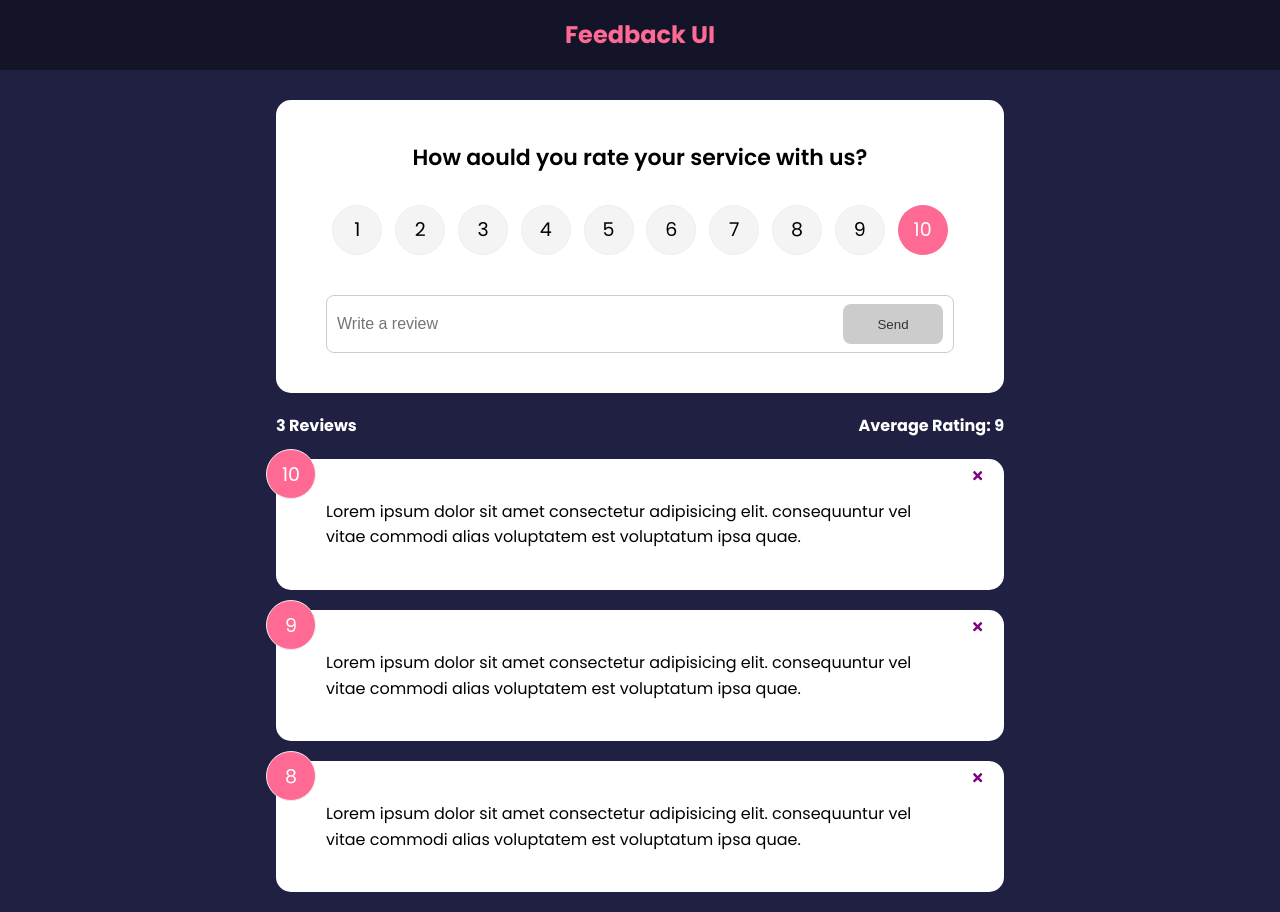
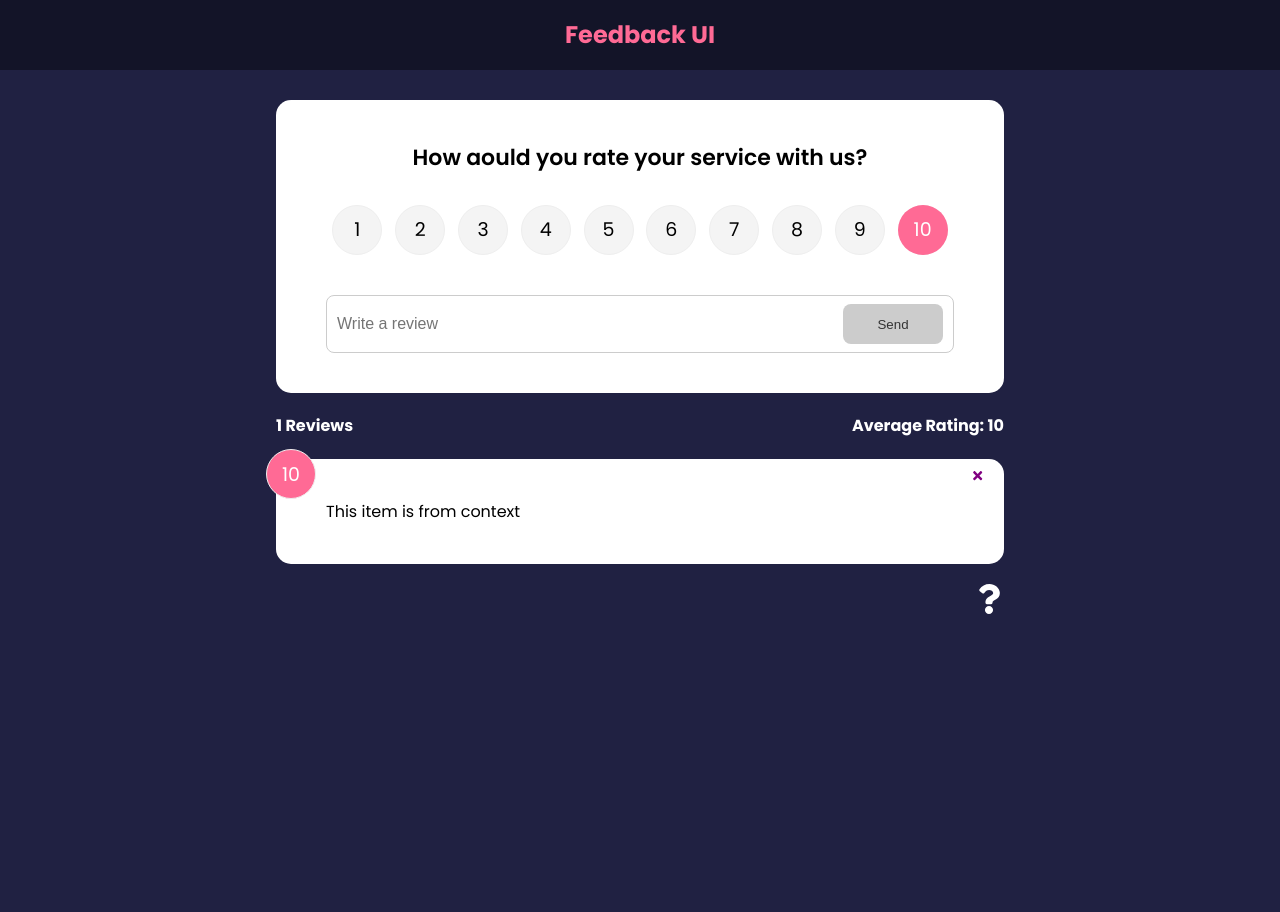
Before and after one commit to JoshuaIsADev/Feedback-App, a React (Create React App) app: page / in a window 1280 px wide. After the commit the page ends 800 px from the top, so only its background shows below. Built offline with nearby package versions, Linux system fonts and the light colour scheme; the HTML template or start-up script is replaced by a standard one.

Commit message:
created context & provider

```diff
--- a/src/App.js
+++ b/src/App.js
@@ -8,6 +8,8 @@ import FeedbackStats from './components/FeedbackStats'
 import FeedbackForm from './components/FeedbackForm'
 import FeedbackData from './data/FeedbackData'
 import AboutPage from './pages/AboutPage'
+import AboutIconLink from './components/AboutIconLink'
+import { FeedbackProvider } from './context/FeedbackContext'
 
 function App() {
   const [feedback, setFeedback] = useState(FeedbackData)
@@ -24,6 +26,7 @@ function App() {
   }
 
   return (
+    <FeedbackProvider>
       <Router>
         <Header />
         <div className='container'>
@@ -35,17 +38,16 @@ function App() {
                 <>
                   <FeedbackForm handleAdd={addFeedback} />
                   <FeedbackStats feedback={feedback} />
-                <FeedbackList
-                  feedback={feedback}
-                  handleDelete={deleteFeedback}
-                />
+                  <FeedbackList handleDelete={deleteFeedback} />
                 </>
               }
             ></Route>
             <Route path='/about' element={<AboutPage />} />
           </Routes>
+          <AboutIconLink />
         </div>
       </Router>
+    </FeedbackProvider>
   )
 }
 
--- /dev/null
+++ b/src/components/AboutIconLink.jsx
@@ -0,0 +1,15 @@
+import React from 'react'
+import { FaQuestion } from 'react-icons/fa'
+import { Link } from 'react-router-dom'
+
+function AboutIconLink() {
+  return (
+    <div className='about-link'>
+      <Link to='/about'>
+        <FaQuestion size={30} />
+      </Link>
+    </div>
+  )
+}
+
+export default AboutIconLink
--- a/src/components/FeedbackList.jsx
+++ b/src/components/FeedbackList.jsx
@@ -1,8 +1,11 @@
 import React from 'react'
-import PropTypes from 'prop-types'
+import { useContext } from 'react'
 import FeedbackItem from './FeedbackItem'
+import FeedbackContext from '../context/FeedbackContext'
 
-function FeedbackList({ feedback, handleDelete }) {
+function FeedbackList({ handleDelete }) {
+  const { feedback } = useContext(FeedbackContext)
+
   if (!feedback || feedback.length === 0) {
     return <p>No feedback yet</p>
   }
@@ -15,14 +18,4 @@ function FeedbackList({ feedback, handleDelete }) {
   )
 }
 
-FeedbackList.propTypes = {
-  feedback: PropTypes.arrayOf(
-    PropTypes.shape({
-      id: PropTypes.number.isRequired,
-      text: PropTypes.string.isRequired,
-      rating: PropTypes.number.isRequired,
-    })
-  ),
-}
-
 export default FeedbackList
--- a/src/components/FeedbackStats.jsx
+++ b/src/components/FeedbackStats.jsx
@@ -1,7 +1,10 @@
 import React from 'react'
-import PropTypes from 'prop-types'
+import { useContext } from 'react'
+import FeedbackContext from '../context/FeedbackContext'
 
-function FeedbackStats({ feedback }) {
+function FeedbackStats() {
+  const { feedback } = useContext(FeedbackContext)
+
   // Calculate ratings avg
   let average =
     feedback.reduce((acc, cur) => {
@@ -18,6 +21,4 @@ function FeedbackStats({ feedback }) {
   )
 }
 
-FeedbackStats.propTypes = { feedback: PropTypes.array.isRequired }
-
 export default FeedbackStats
--- /dev/null
+++ b/src/context/FeedbackContext.js
@@ -0,0 +1,21 @@
+import { createContext, useState } from 'react'
+
+const FeedbackContext = createContext()
+
+export const FeedbackProvider = ({ children }) => {
+  const [feedback, setFeedback] = useState([
+    {
+      id: 1,
+      text: 'This item is from context',
+      rating: 10,
+    },
+  ])
+
+  return (
+    <FeedbackContext.Provider value={{ feedback }}>
+      {children}
+    </FeedbackContext.Provider>
+  )
+}
+
+export default FeedbackContext
--- a/src/pages/AboutPage.jsx
+++ b/src/pages/AboutPage.jsx
@@ -1,4 +1,5 @@
 import React from 'react'
+import { Link } from 'react-router-dom'
 import Card from '../components/shared/Card'
 
 function AboutPage() {
@@ -6,10 +7,10 @@ function AboutPage() {
     <Card>
       <div className='about'>
         <h1>About This Project</h1>
-        <p>This is a React app to leave a feedback fro a product or service</p>
+        <p>This is a React app to leave a feedback for a product or service</p>
         <p>Version: 1.0.0</p>
         <p>
-          <a href='/'>Back To Home</a>
+          <Link to='/'>Back To Home</Link>
         </p>
       </div>
     </Card>
```
Lines whose indentation alone changed are shown as unchanged.
